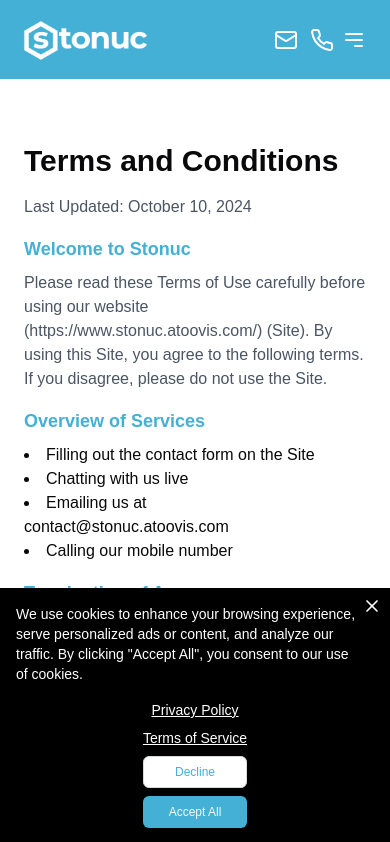
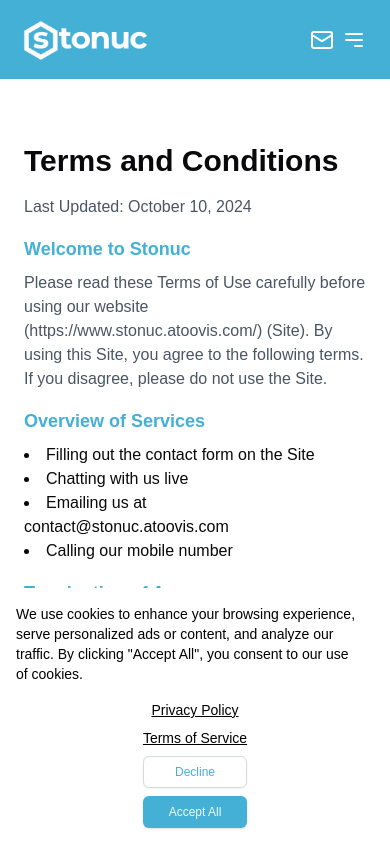
Before and after one commit to stonuc/stonuc-ng, a Next.js app: page /terms in a window 390 px wide. Shown: the top 842 px of the page. Built offline with nearby package versions, Linux system fonts and the light colour scheme.

Commit message:
"Commented out phone number link in Navbar, added id 'footer' to Footer component, and updated footer link href to '#footer'"

```diff
--- a/components/Navbar.tsx
+++ b/components/Navbar.tsx
@@ -81,12 +81,12 @@
             >
               <Mail />
             </a>
-            <a
+            {/* <a
               href="tel:+2348104092397"
               className="flex items-start w-full  gap-3"
             >
               <Phone />
-            </a>
+            </a> */}
           </div>
           <button
             className="md:hidden p-2"
--- a/components/cookie-consent-banner.tsx
+++ b/components/cookie-consent-banner.tsx
@@ -33,7 +33,7 @@
           animate={{ y: 0 }}
           exit={{ y: "100%" }}
           transition={{ type: "spring", stiffness: 300, damping: 30 }}
-          className="fixed bottom-0 left-0 right-0 bg-black text-white p-4 shadow-lg z-50"
+          className="fixed bottom-0 left-0 right-0 bg-white text-black p-4 shadow-lg z-50"
         >
           <div className="container mx-auto flex flex-col md:flex-row items-center justify-between">
             <div className="mb-4 md:mb-0 mr-4 flex-grow">
--- a/components/sections/Footer.tsx
+++ b/components/sections/Footer.tsx
@@ -91,6 +91,7 @@
       initial="hidden"
       animate={inView ? "visible" : "hidden"}
       className="bg-gray-900 text-white py-12"
+      id="footer"
     >
       <div className="container mx-auto px-4">
         <div className="grid grid-cols-1 md:grid-cols-2 lg:grid-cols-4 gap-8">
@@ -104,7 +105,7 @@
                     {item.subitems?.map((subitem, subIndex) => (
                       <li key={subIndex}>
                         <Link
-                          href={column.link || "#"}
+                          href={column.link || "#footer"}
                           className="text-gray-400 hover:text-white text-sm"
                         >
                           {subitem}
```
